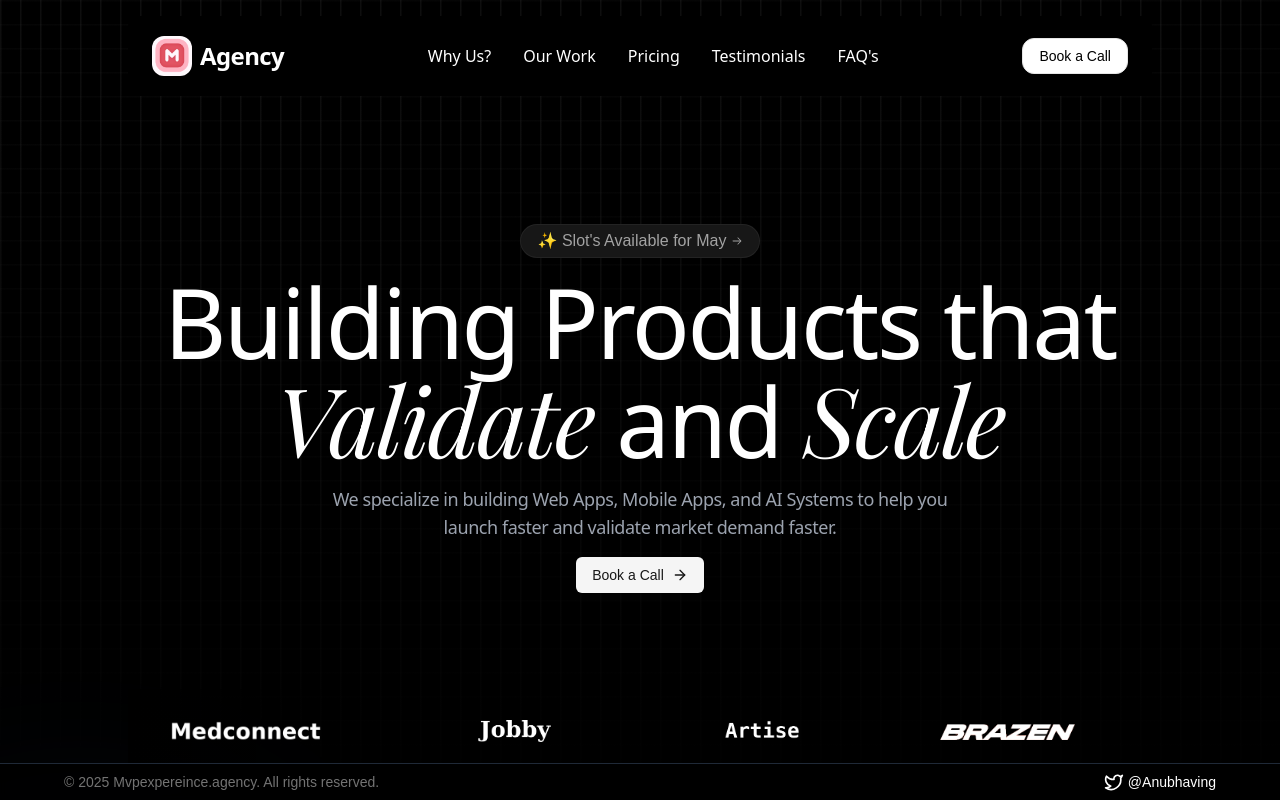
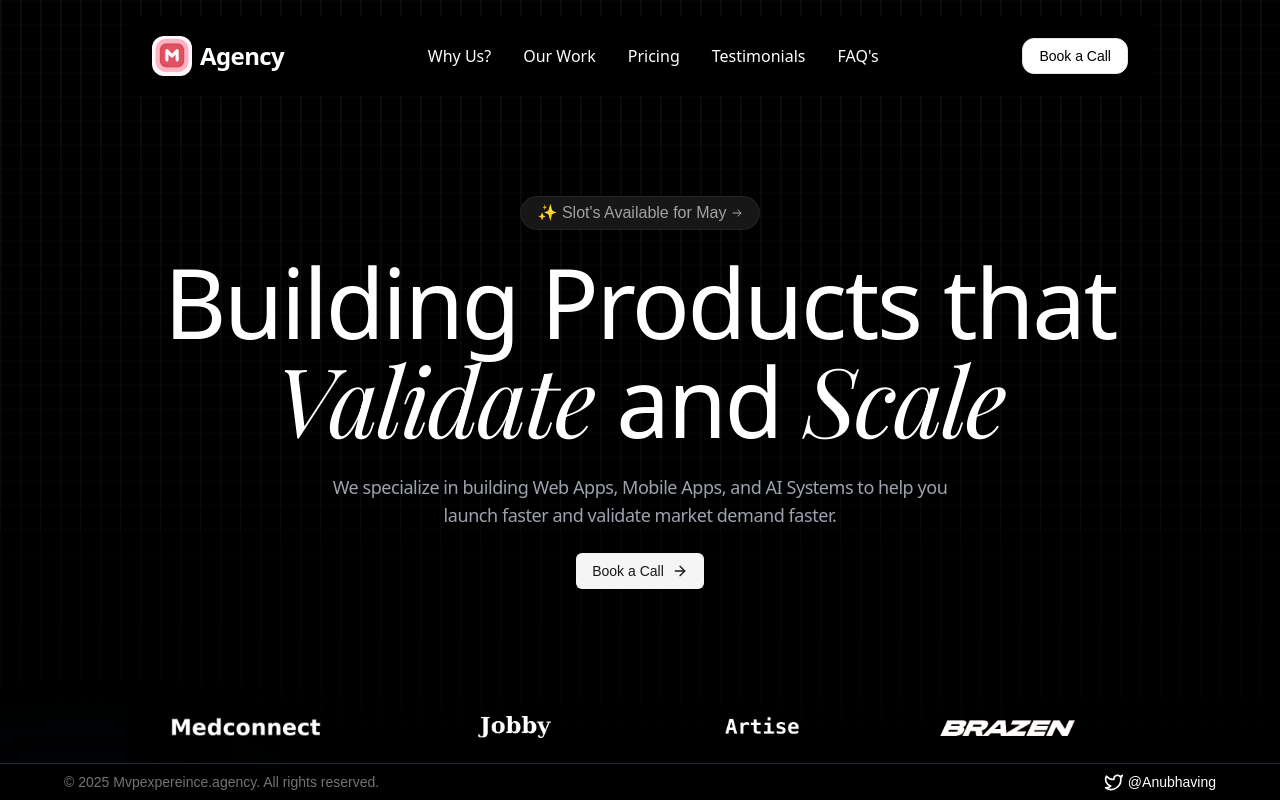
Before and after one commit to abhishekxdev/mymvp, a Next.js app: page / in a window 1280 px wide. Shown: the top 800 px of the page. Built offline with nearby package versions, Linux system fonts and the light colour scheme; what tailwindcss-intersect, tailwindcss-motion would draw is missing.

Commit message:
adding base files

```diff
--- a/components/marketing/Hero.tsx
+++ b/components/marketing/Hero.tsx
@@ -42,8 +42,8 @@ export default function Hero() {
       </div>
 
       {/* Main Content */}
-      <div className="max-w-6xl mx-auto z-10 px-4 md:px-0 mt-32 md:mt-48">
-        <div className="flex flex-col items-center justify-center gap-4 text-center motion-translate-y-in-100 motion-duration-[1s] motion-ease-spring-smooth">
+      <div className="max-w-6xl mx-auto z-10 px-4 md:px-0 mt-10 md:mt-40">
+        <div className="flex flex-col items-center justify-center gap-6 text-center motion-translate-y-in-100 motion-duration-[1s] motion-ease-spring-smooth">
           <AnimatedShinyTextDemo/>
           <h1 className="text-white text-5xl md:text-7xl xl:text-8xl  tracking-tight font-sans">
             Building Products that <span className={`${playfair.className} italic tracking-tight`}>Validate</span> and <span className={`${playfair.className} italic tracking-tight`}>Scale</span>
```
